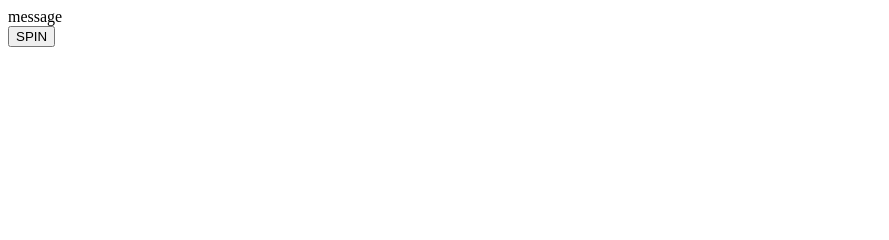
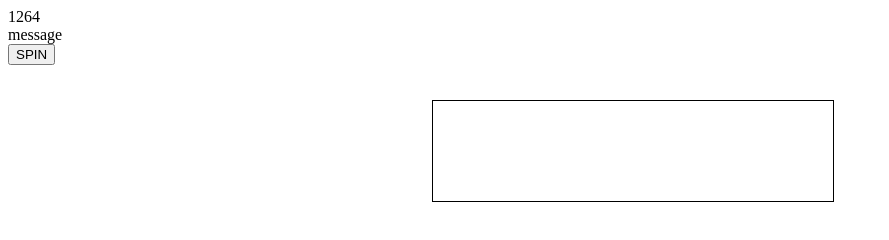
Before and after one commit to mosidrum/spin_game, a plain HTML site: page index.html in a window 1280 px wide. Shown: the whole page, without its empty margins (0-889 px from the left). Drawn offline with Linux system fonts and the light colour scheme.

Commit message:
attached the css file

```diff
--- a/app.js
+++ b/app.js
@@ -1,6 +1,6 @@
 // Selecting the only div present in the html
 const output = document.querySelector('.myDiv');
-output.innerHTML = '';
+output.innerHTML = document.body.clientWidth;
 
 const message = makerElement(output, 'div', 'message', 'message');
 
@@ -40,6 +40,10 @@ btn.addEventListener('click',(e)=>{
 
 function init(){
     console.log('ready');
+    gameArea.style.width = game.total * 100 + 'px';
+    let leftPos = (document.body.clientWidth - (game.total * 100)) / 2;
+    console.log(leftPos);
+    gameArea.style.left = leftPos + 'px';
 }
 
 function makerElement(parent, ele, html, myClass){
--- a/index.html
+++ b/index.html
@@ -4,6 +4,7 @@
     <meta charset="UTF-8">
     <meta http-equiv="X-UA-Compatible" content="IE=edge">
     <meta name="viewport" content="width=device-width, initial-scale=1.0">
+    <link rel="stylesheet" href="style.css">
     <title>Javscript Dom Project</title>
 </head>
 <body>
--- a/style.css
+++ b/style.css
@@ -0,0 +1,8 @@
+.gameArea{
+    position: absolute;
+    left: 0px;
+    top: 100px;
+    width: 300px;
+    height: 100px;
+    border: 1px solid black;
+}
```
